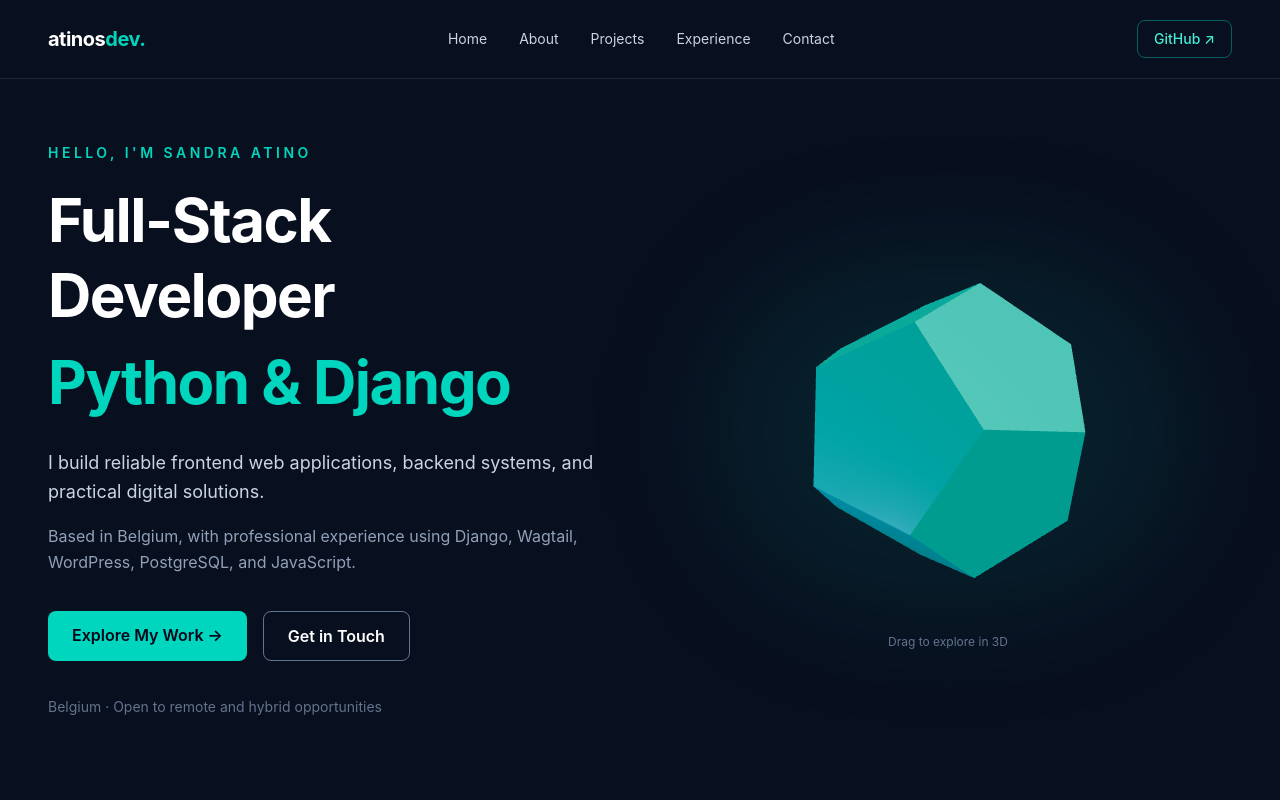
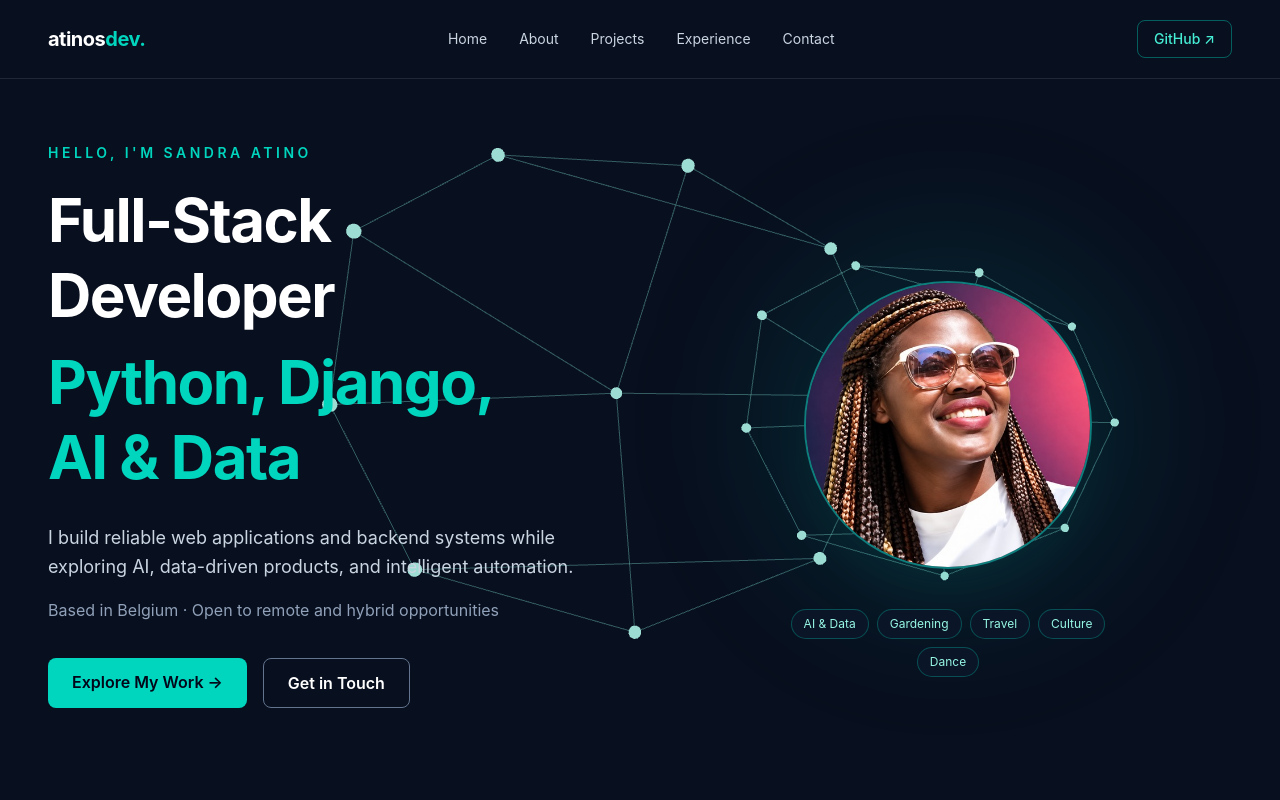
Before and after one commit to Atinos31/atinosdev-portfolio, a React (Vite) app: page / in a window 1280 px wide. Shown: the top 800 px of the page. Built offline with nearby package versions, Linux system fonts and the light colour scheme.

Commit message:
Add portrait and AI knowledge graph hero

```diff
--- a/src/App.jsx
+++ b/src/App.jsx
@@ -4,6 +4,8 @@ import Hero from './sections/hero.jsx';
 import Projects from './sections/projects.jsx';
 import Experience from './sections/experience.jsx';
 import About from './sections/about.jsx';
+import KnowledgeGraph from "./components/KnowledgeGraph.jsx";
+
 
 
 
@@ -17,6 +19,7 @@ function App() {
                 <About />
                 <Projects />
                 <Experience />
+                <KnowledgeGraph />
 
                 <section
                     id="contact"
--- /dev/null
+++ b/src/components/KnowledgeGraph.jsx
@@ -0,0 +1,96 @@
+
+import { useMemo, useRef } from 'react';
+import { Canvas, useFrame } from '@react-three/fiber';
+import * as THREE from 'three';
+
+// Connections between nodes
+const positions = [
+    [-2.2, 1.3, 0],
+    [-1.1, 2, -0.4],
+    [0.4, 1.9, 0],
+    [1.8, 1.3, -0.3],
+    [2.3, 0, 0],
+    [1.6, -1.4, 0],
+    [0, -2, -0.2],
+    [-1.8, -1.3, 0],
+    [-2.4, 0, 0],
+    [0, 0, -1],
+];
+
+const connections = [
+    [0, 1], [1, 2], [2, 3],
+    [3, 4], [4, 5], [5, 6],
+    [6, 7], [7, 8], [8, 0],
+    [0, 9], [2, 9], [4, 9],
+    [6, 9], [8, 9],
+    [1, 3], [5, 7],
+];
+
+function Network() {
+    const group = useRef(null);
+
+    const geometry = useMemo(() => {
+        const points = [];
+
+        connections.forEach(([start, end]) => {
+            points.push(
+                ...positions[start],
+                ...positions[end]
+            );
+        });
+
+        const result = new THREE.BufferGeometry();
+
+        result.setAttribute(
+            'position',
+            new THREE.Float32BufferAttribute(points, 3)
+        );
+
+        return result;
+    }, []);
+
+    useFrame((state, delta) => {
+        if (!group.current) return;
+
+        group.current.rotation.y += delta * 0.035;
+        group.current.rotation.x =
+            Math.sin(state.clock.elapsedTime * 0.15) * 0.08;
+    });
+
+    return (
+        <group ref={group}>
+            <lineSegments geometry={geometry}>
+                <lineBasicMaterial
+                    color="#2dd4bf"
+                    transparent
+                    opacity={0.4}
+                />
+            </lineSegments>
+
+            {positions.map((position, index) => (
+                <mesh key={index} position={position}>
+                    <sphereGeometry args={[0.055, 12, 12]} />
+                    <meshBasicMaterial color="#5eead4" />
+                </mesh>
+            ))}
+        </group>
+    );
+}
+
+export default function KnowledgeGraph() {
+    return (
+        <div
+            aria-hidden="true"
+            className="absolute inset-0"
+        >
+            <Canvas
+                camera={{ position: [0, 0, 7], fov: 50 }}
+                dpr={[1, 1.5]}
+                gl={{ alpha: true, antialias: true }}
+                style={{ background: 'transparent' }}
+            >
+                <Network />
+            </Canvas>
+        </div>
+    );
+}
--- a/src/sections/hero.jsx
+++ b/src/sections/hero.jsx
@@ -1,68 +1,132 @@
+import KnowledgeGraph from '../components/KnowledgeGraph.jsx';
 
-import HeroScene from '../components/RotatingShape.jsx';
+const interests = [
+    'AI & Data',
+    'Gardening',
+    'Travel',
+    'Culture',
+    'Dance',
+];
 
 export default function Hero() {
     return (
         <section
             id="home"
-            className="mx-auto grid min-h-[85vh] max-w-7xl items-center gap-12 px-6 py-16 lg:grid-cols-2 lg:px-12"
+            className="mx-auto grid min-h-[85vh] max-w-7xl
+                 items-center gap-12 px-6 py-16
+                 lg:grid-cols-2 lg:px-12"
         >
-            <div>
-                <p className="mb-5 text-sm font-semibold uppercase tracking-[0.25em] text-teal-400">
+            {/* Introduction */}
+            <div className="relative z-10">
+                <p
+                    className="mb-5 text-sm font-semibold
+                     uppercase tracking-[0.25em]
+                     text-teal-400"
+                >
                     Hello, I'm Sandra Atino
                 </p>
 
-                <h1 className="text-4xl font-bold leading-tight tracking-tight text-white sm:text-5xl lg:text-6xl">
+                <h1
+                    className="text-4xl font-bold
+                     leading-tight tracking-tight
+                     text-white sm:text-5xl lg:text-6xl"
+                >
                     Full-Stack Developer
 
                     <span className="mt-3 block text-teal-400">
-            Python & Django
+            Python, Django,
+            <span className="block">AI & Data</span>
           </span>
                 </h1>
 
-                <p className="mt-7 max-w-xl text-lg leading-relaxed text-slate-300">
-                    I build reliable frontend web applications, backend systems,
-                    and practical digital solutions.
+                <p
+                    className="mt-7 max-w-xl text-lg
+                     leading-relaxed text-slate-300"
+                >
+                    I build reliable web applications and
+                    backend systems while exploring AI,
+                    data-driven products, and intelligent
+                    automation.
                 </p>
 
-                <p className="mt-4 max-w-xl leading-relaxed text-slate-400">
-                    Based in Belgium, with professional experience
-                    using Django, Wagtail, WordPress, PostgreSQL,
-                    and JavaScript.
+                <p className="mt-4 text-slate-400">
+                    Based in Belgium · Open to remote
+                    and hybrid opportunities
                 </p>
 
                 <div className="mt-9 flex flex-wrap gap-4">
                     <a
                         href="#projects"
-                        className="rounded-lg bg-teal-400 px-6 py-3 font-semibold text-slate-950 transition hover:bg-teal-300"
+                        className="rounded-lg bg-teal-400
+                       px-6 py-3 font-semibold
+                       text-slate-950 transition
+                       hover:bg-teal-300"
                     >
                         Explore My Work →
                     </a>
 
                     <a
                         href="#contact"
-                        className="rounded-lg border border-slate-500 px-6 py-3 font-semibold text-white transition hover:border-teal-400 hover:text-teal-300"
+                        className="rounded-lg border
+                       border-slate-500 px-6 py-3
+                       font-semibold text-white
+                       transition hover:border-teal-400"
                     >
                         Get in Touch
                     </a>
                 </div>
-
-                <p className="mt-9 text-sm text-slate-500">
-                    Belgium · Open to remote and hybrid opportunities
-                </p>
             </div>
 
-            <div className="relative h-[320px] min-w-0 sm:h-[440px]">
+            {/* Portrait and network visualization */}
+            <div
+                className="relative mx-auto flex h-[440px]
+                   w-full max-w-[520px] items-center
+                   justify-center sm:h-[520px]"
+            >
                 <div
                     aria-hidden="true"
-                    className="pointer-events-none absolute inset-12 rounded-full bg-teal-500/10 blur-3xl"
+                    className="pointer-events-none absolute
+                     inset-16 rounded-full
+                     bg-teal-500/10 blur-3xl"
                 />
 
-                <HeroScene />
+                <KnowledgeGraph />
 
-                <p className="pointer-events-none absolute bottom-0 w-full text-center text-xs text-slate-500">
-                    Drag to explore in 3D
-                </p>
+                {/* Profile photograph */}
+                <div
+                    className="relative z-10 h-64 w-64
+                     overflow-hidden rounded-full
+                     border-2 border-teal-400/50
+                     bg-slate-800 shadow-2xl
+                     shadow-teal-500/10
+                     sm:h-72 sm:w-72"
+                >
+                    <img
+                        src="/images/profile/sandra.jpg"
+                        alt="Portrait of Sandra Atino"
+                        className="h-full w-full object-cover"
+                    />
+                </div>
+
+                {/* Personal interests */}
+                <div
+                    className="absolute bottom-2 z-20
+                     flex max-w-sm flex-wrap
+                     justify-center gap-2"
+                >
+                    {interests.map((interest) => (
+                        <span
+                            key={interest}
+                            className="rounded-full border
+                         border-teal-400/30
+                         bg-[#0c1728]/90
+                         px-3 py-1.5 text-xs
+                         text-teal-200"
+                        >
+              {interest}
+            </span>
+                    ))}
+                </div>
             </div>
         </section>
     );
```
Also changed, not shown: public/images/profile/sandra.jpg (added).
